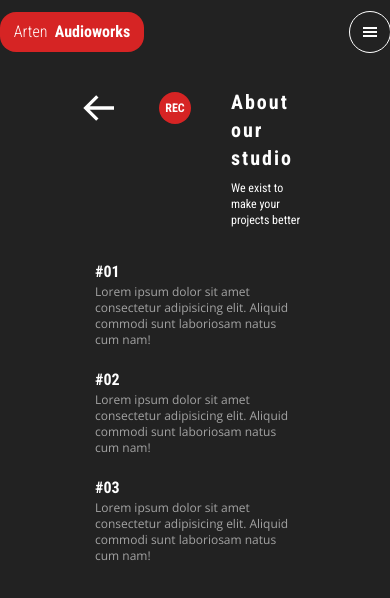
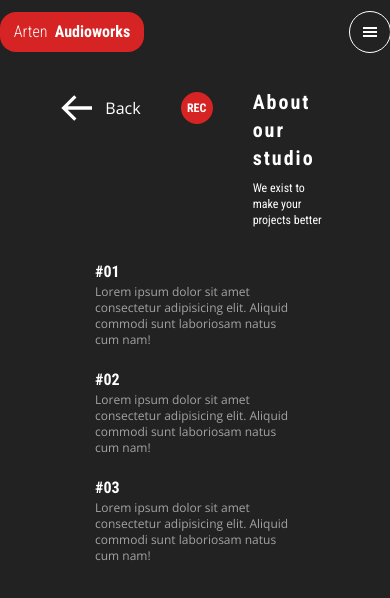
Before and after one commit to muntundoang/arten-audioworks, a React (Create React App) app: page /aboutus in a window 390 px wide. Shown: the top 598 px of the page. Built offline with nearby package versions, Linux system fonts and the light colour scheme.

Commit message:
add text

```diff
--- a/src/pages/Aboutus.js
+++ b/src/pages/Aboutus.js
@@ -16,7 +16,7 @@ function Aboutus() {
               className="flex items-center space-x-2 cursor-pointer"
             >
               <BiArrowBack size="40px" color="white" />
-              <p className="text-white font-body sm:inline hidden">Back</p>
+              <p className="text-white font-body ">Back</p>
             </div>
             <div className="font-title lg:h-14 lg:w-14 sm:h-10 sm:w-10 h-8 w-8 rounded-full bg-button flex justify-center items-center lg:text-xl sm:text-base text-xs text-white font-bold">
               REC
--- a/src/pages/Rentals.js
+++ b/src/pages/Rentals.js
@@ -15,7 +15,7 @@ function Rentals() {
             className="flex items-center space-x-2 cursor-pointer"
           >
             <BiArrowBack size="40px" color="white" />
-            <p className="text-white font-body sm:inline hidden">Back</p>
+            <p className="text-white font-body ">Back</p>
           </div>
           <div className="font-title lg:h-14 lg:w-14 sm:h-10 sm:w-14 h-8 w-8 rounded-full bg-button flex justify-center items-center lg:text-xl sm:text-base text-xs text-white font-bold">
             REC
--- a/src/pages/Value.js
+++ b/src/pages/Value.js
@@ -16,7 +16,7 @@ function Value() {
               className="flex items-center space-x-2 cursor-pointer"
             >
               <BiArrowBack size="40px" color="white" />
-              <p className="text-white font-body sm:inline hidden">Back</p>
+              <p className="text-white font-body ">Back</p>
             </div>
             <p className="lg:w-[300px] sm:w-[200px] text-neutral-400 lg:text-sm text-xs font-body sm:inline hidden">
               Lorem ipsum dolor sit, amet consectetur adipisicing elit. Est
```
